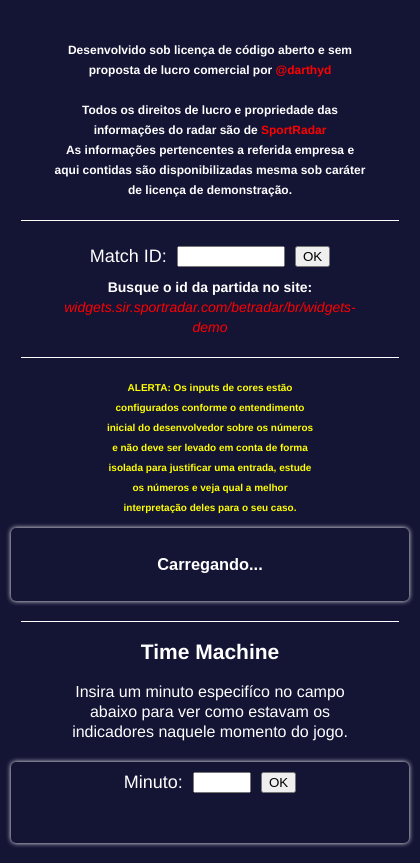
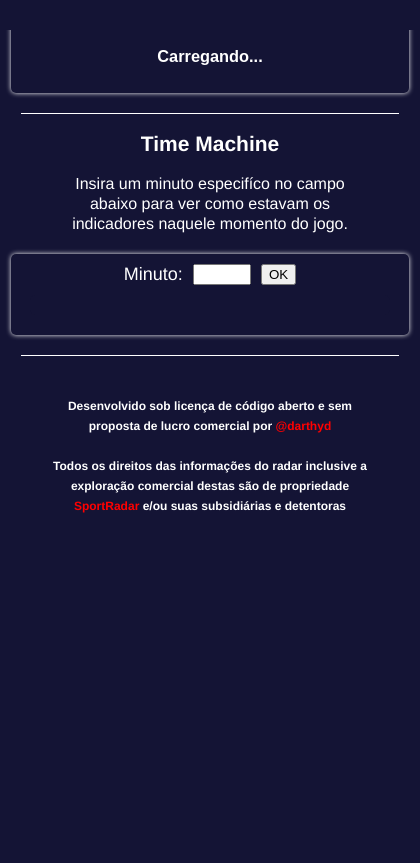
Before and after one commit to darthyd/traderadar, an Electron app: page src/index.html in a window 420 px wide. Drawn offline with Linux system fonts and the light colour scheme; a script that the page names is missing.

Commit message:
add match list

```diff
--- a/src/index.html
+++ b/src/index.html
@@ -10,42 +10,7 @@
 <body>
     <div id="overlay"></div>
     <div class="container">
-        <div id="dev">
-            <p>
-                <br/>
-                Desenvolvido sob licença de código aberto e sem proposta de lucro comercial por
-                <span>@darthyd</span> <br/>
-
-            </p>
-
-            <p>
-                <br/>
-                Todos os direitos de lucro e propriedade das informações do radar são de
-                <span>SportRadar</span> <br/>
-                As informações pertencentes a referida empresa e aqui contidas são disponibilizadas mesma sob caráter de licença de demonstração.
-            </p>
-        </div>
-
-        <div class="divider"></div>
-
-        <div id="header">
-            <label for="input-match-id">
-                Match ID:
-            </label>
-            <input type="text" id="input-match-id" />
-            <button type="submit" id="submit-button">OK</button>
-        </div>
-        <div id="wrap-instructions">
-            <p id="instruction" href="">Busque o id da partida no site: <span>widgets.sir.sportradar.com/betradar/br/widgets-demo</span></p>
-
-            <div class="divider">
-            </div>
-
-            <p id="alert">ALERTA: Os inputs de cores estão configurados conforme o entendimento inicial do desenvolvedor sobre os números e não deve ser
-                levado em conta de forma isolada para justificar uma entrada, estude os números e veja qual a melhor interpretação deles
-                para o seu caso.
-            </p>
-        </div>
+        <div id="sr-widget" data-sr-widget="match.matchList" data-sr-sport-id="1"></div>
 
         <div id="widget">
             <div id="sr-widget" data-sr-widget="match.momentum" data-sr-match-id="26109428"></div>
@@ -75,6 +40,24 @@
             </div>
             <div id="stats-before"></div>
         </div>
+
+        <div class="divider"></div>
+
+        <div id="dev">
+            <p>
+                <br/>
+                Desenvolvido sob licença de código aberto e sem proposta de lucro comercial por
+                <span>@darthyd</span> <br/>
+
+            </p>
+
+            <p>
+                <br/>
+                Todos os direitos das informações do radar inclusive a exploração comercial destas são de propriedade
+                <span>SportRadar</span> e/ou suas subsidiárias e detentoras <br/>
+                <!-- As informações pertencentes a referida empresa e aqui contidas são disponibilizadas mesma sob caráter de licença de demonstração. -->
+            </p>
+        </div>
     </div>
 
     <script src="./scripts/prescript.js" async></script>
--- a/src/main.js
+++ b/src/main.js
@@ -36,6 +36,9 @@ function createShortcuts() {
 // para criar janelas
 // Algumas APIs podem ser usadas somente depois que este evento ocorre.
 app.whenReady().then(() => {
+
+  if (require('electron-squirrel-startup')) return app.quit();
+
     createWindow()
     createShortcuts()
 
--- a/src/styles/chartStyle.css
+++ b/src/styles/chartStyle.css
@@ -1,3 +1,24 @@
+/* MATCH LIST */
+.sr-bb .srt-primary-1 {
+    background-color: #141435;
+}
+
+.sr-bb .srt-primary-6 {
+    background-color: #141435;
+}
+
+.sr-bb .srt-primary-1-is-active {
+    background-color: #222241;
+}
+
+.sr-bb .srt-primary-8-is-active-2 {
+    background-color: #222241;
+}
+
+.sr-bb .srt-primary-3 {
+    background-color: #222241;
+}
+
 /* BASE */
 .sr-bb .srt-base-1 {
     background-color: #141435;
--- a/src/styles/style.css
+++ b/src/styles/style.css
@@ -33,20 +33,6 @@ body {
     color: red;
 }
 
-#instruction {
-    width: 75%;
-    margin: 0 auto;
-    text-align: center;
-    font-weight: bold;
-    color: #fff;
-}
-
-#instruction > span {
-    color: red;
-    font-weight: normal;
-    font-style: italic;
-}
-
 #alert {
     width: 50%;
     margin: 10px auto;
@@ -54,13 +40,6 @@ body {
     font-weight: bold;
     font-size: 10px;
     text-align: center;
-}
-
-#header {
-    display: flex;
-    justify-content: center;
-    margin: 25px 0 10px 0;
-    font-size: 18px;
 }
 
 #pressure-stats, #stats-before {
@@ -153,10 +132,6 @@ input {
     width: 50px;
 }
 
-#input-match-id {
-    width: 100px;
-}
-
 #dev {
     width: 75%;
     margin: 0 auto;
```
